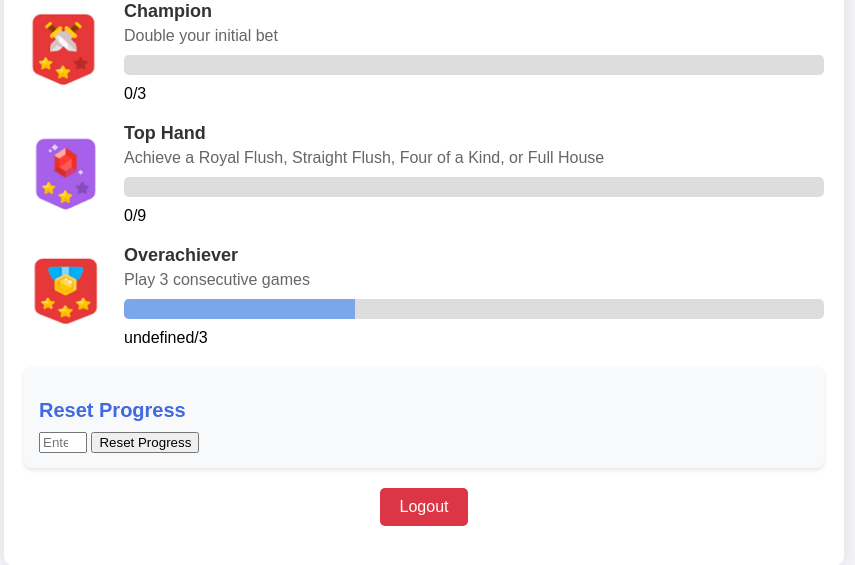
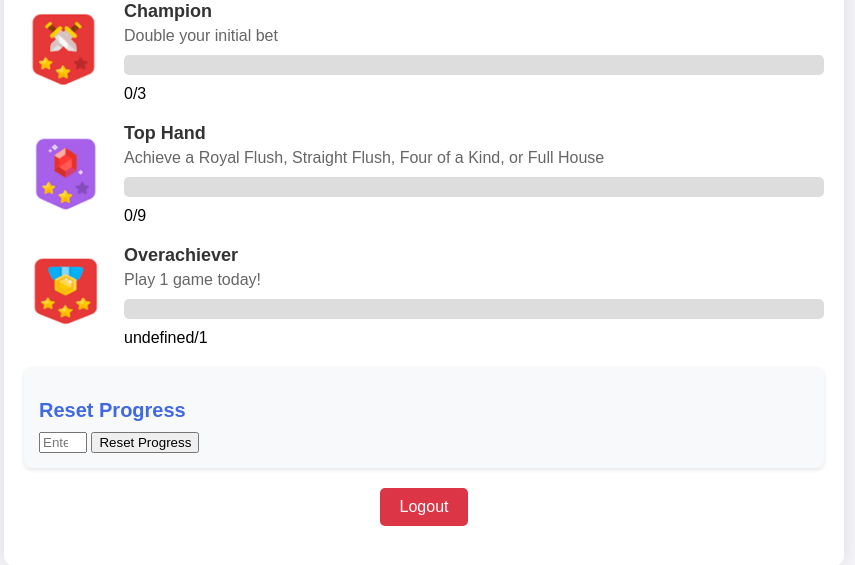
Before and after one commit to NoahJTG00/intelli-poker, a Flask app: page /profile in a window 1280 px wide. Shown: the part 992-1557 px from the top of the page, without its empty margins (216-1071 px from the left). Run offline with Flask 3, Linux system fonts and the light colour scheme; some libraries are stand-ins or nearby versions.

Commit message:
could not figure out the bug but found a loophole

```diff
--- a/app/backend/game_routes.py
+++ b/app/backend/game_routes.py
@@ -99,8 +99,19 @@
             else:
                 # If the user played today already, do nothing
                 pass
+
+            # Check and update the first game played and overachiever notified flags
+            first_game_played = user['first_game_played']
+            overachiever_notified = user['overachiever_notified']
+            if not first_game_played:
+                cur.execute("UPDATE users SET first_game_played = TRUE WHERE username = %s", (session['username'],))
+                first_game_played = True
+            if not overachiever_notified and first_game_played:
+                cur.execute("UPDATE users SET overachiever_notified = TRUE WHERE username = %s", (session['username'],))
+                overachiever_notified = True
+
             conn.commit()
-            return jsonify({"message": "Game logged successfully", "daily_streak": new_streak})
+            return jsonify({"message": "Game logged successfully", "daily_streak": new_streak, "first_game_played": first_game_played, "overachiever_notified": overachiever_notified})
         return jsonify({"error": "User not found"}), 404
     except Error as e:
         print(e)
@@ -108,6 +119,28 @@
     finally:
         cur.close()
         conn.close()
+
+@game_bp.route('/update_overachiever_notified', methods=['POST'])
+def update_overachiever_notified():
+    data = request.get_json()
+    username = data.get('username')
+
+    if not username:
+        return jsonify({"error": "Username not provided"}), 400
+
+    conn = get_db_connection()
+    cur = conn.cursor()
+    try:
+        cur.execute("UPDATE users SET overachiever_notified = TRUE WHERE username = %s", (username,))
+        conn.commit()
+        return jsonify({"message": "Overachiever notified status updated successfully"}), 200
+    except Error as e:
+        print(e)
+        return jsonify({"error": "Failed to update overachiever notified status"}), 500
+    finally:
+        cur.close()
+        conn.close()
+
 
 @game_bp.route('/login', methods=['GET', 'POST'])
 def login():
@@ -169,7 +202,7 @@
 
             cur.execute("UPDATE users SET play_consecutive_games = %s WHERE username = %s", (new_count, session['username']))
 
-            if new_count == 3 and not overachiever_notified:
+            if new_count == 1 and not overachiever_notified:
                 cur.execute("UPDATE users SET overachiever_notified = TRUE WHERE username = %s", (session['username'],))
             conn.commit()
             return jsonify({"message": "Progress incremented", "play_consecutive_games": new_count, "overachiever_notified": new_count == 3 and not overachiever_notified})
--- a/app/frontend/static/styles/profile.css
+++ b/app/frontend/static/styles/profile.css
@@ -60,12 +60,6 @@
 
 .logout-button:hover {
     background-color: #c82333; /* A darker red for hover to provide interactive feedback */
-}
-
-
-
-.header nav a:hover {
-    text-decoration: underline;
 }
 
 .profile-section {
@@ -197,7 +191,7 @@
     position: fixed;
     top: 10px;
     right: 10px;
-    background-color: #3da7e0;
+    background-color: #89e465;
     color: white;
     padding: 10px 20px;
     border-radius: 5px;
--- a/app/frontend/templates/profile.html
+++ b/app/frontend/templates/profile.html
@@ -90,11 +90,11 @@
                 </div>
                 <div class="achievement-details">
                     <h2>Overachiever</h2>
-                    <p>Play 3 consecutive games</p>
+                    <p>Play 1 game today!</p>
                     <div class="progress-bar">
-                        <div class="progress" id="playGamesProgress" style="width: 33%;"></div>
+                        <div class="progress" id="playGamesProgress" style="width: 0%;"></div>
                     </div>
-                    <span id="playGamesCount">1/3</span>
+                    <span id="playGamesCount">1/1</span>
                 </div>
             </div>
 
@@ -111,7 +111,6 @@
     <script>
         document.addEventListener('DOMContentLoaded', function() {
             fetchProfileData();
-            checkScroll();
         });
 
         function fetchProfileData() {
@@ -120,20 +119,40 @@
             .then(data => {
                 document.getElementById('skillLevelSelect').value = data.skill_level || '';
                 document.getElementById('playerNotes').value = data.personal_notes || '';
-                document.getElementById('playGamesProgress').style.width = `${(data.play_consecutive_games / 3) * 100}%`;
-                document.getElementById('playGamesCount').innerText = `${data.play_consecutive_games}/3`;
+                document.getElementById('playGamesProgress').style.width = `${(data.play_consecutive_games / 1) * 100}%`;
+                document.getElementById('playGamesCount').innerText = `${data.play_consecutive_games}/1`;
                 document.getElementById('accountAgeAward').innerText = data.account_age_award;
                 document.getElementById('dailyStreakProgress').style.width = `${(data.daily_streak / 31) * 100}%`;
                 document.getElementById('dailyStreakCount').innerText = `${data.daily_streak}/31`;
+
 
                 if (data.first_profile_visit) {
                     notifyUser(`Congratulations! You earned the ${data.account_age_award} award!`);
                     triggerConfetti();
                 }
 
-                if (data.play_consecutive_games == 3) {
-                    notifyUser("Congratulations! You've achieved the Overachiever award!");
+                if (data.play_consecutive_games == 1 && data.overachiever_notified) {
+                    notifyUser("You've achieved the Overachiever award!");
                     triggerConfetti();
+                    fetch('/update_overachiever_notified', {
+                        method: 'POST',
+                        headers: {
+                            'Content-Type': 'application/json',
+                        },
+                        body: JSON.stringify({ username: data.username })
+                    })
+                    .then(response => {
+                        if (!response.ok) {
+                            throw new Error('Network response was not ok');
+                        }
+                        return response.json();
+                    })
+                    .then(updateData => {
+                        console.log('Overachiever notified status updated:', updateData);
+                    })
+                    .catch(error => {
+                        console.error('Error updating overachiever notified status:', error);
+                    });
                 }
 
                 if (data.daily_streak == 31) {
@@ -226,25 +245,26 @@
             });
         }
 
-        function checkScroll() {
-            window.addEventListener('scroll', () => {
-                const element = document.querySelector('#playGamesProgress');
-                const rect = element.getBoundingClientRect();
-                const viewHeight = Math.max(document.documentElement.clientHeight, window.innerHeight);
+        // function checkScroll() {
+        //     window.addEventListener('scroll', () => {
+        //         const element = document.querySelector('#playGamesProgress');
+        //         const rect = element.getBoundingClientRect();
+        //         const viewHeight = Math.max(document.documentElement.clientHeight, window.innerHeight);
 
-                if (!(rect.bottom < 0 || rect.top - viewHeight >= 0)) {
-                    // Element is in view
-                    console.log('Element is in view');
-                    if (window.profileData && window.profileData.play_consecutive_games == 3) {
-                        console.log("Achievement condition met. Triggering confetti.");
-                        triggerConfetti();
-                        notifyUser("Congratulations! You've achieved the Overachiever award!");
-                    }
-                } else {
-                    console.log('Element is not in view');
-                }
-            });
-        }
+        //         if (!(rect.bottom < 0 || rect.top - viewHeight >= 0)) {
+        //             // Element is in view
+        //             console.log('Element is in view');
+
+        //             if (window.profileData && window.profileData.play_consecutive_games == 1) {
+        //                 console.log("Achievement condition met. Triggering confetti.");
+        //                 notifyUser("Congratulations! You've achieved the Overachiever award!");
+        //             }
+
+        //         } else {
+        //             console.log('Element is not in view');
+        //         }
+        //     });
+        // }
 
         function notifyUser(message) {
             console.log("Notifying user:", message);  // Debugging statement
@@ -260,7 +280,7 @@
         }
 
         // UNCOMMENT ONLY TO CLICK BUTTON TO RESET PROGRESS
-
+        /***
         function resetProgress() {
             var resetValue = document.getElementById('resetValue').value;
 
@@ -285,7 +305,7 @@
             .catch((error) => {
                 console.error('Error:', error);
             });
-        }
+        }***/
 
     </script>
 </body>
```
